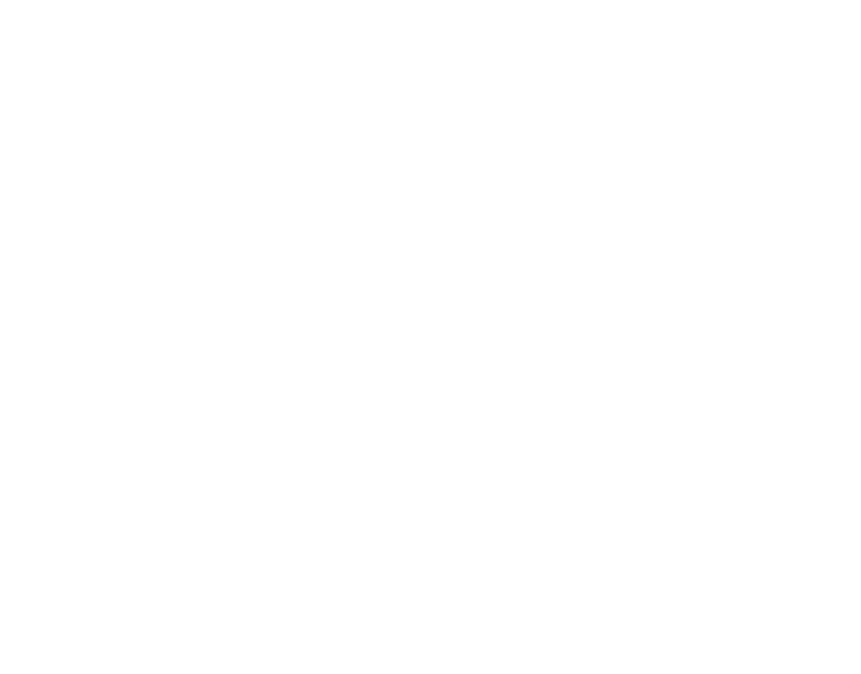
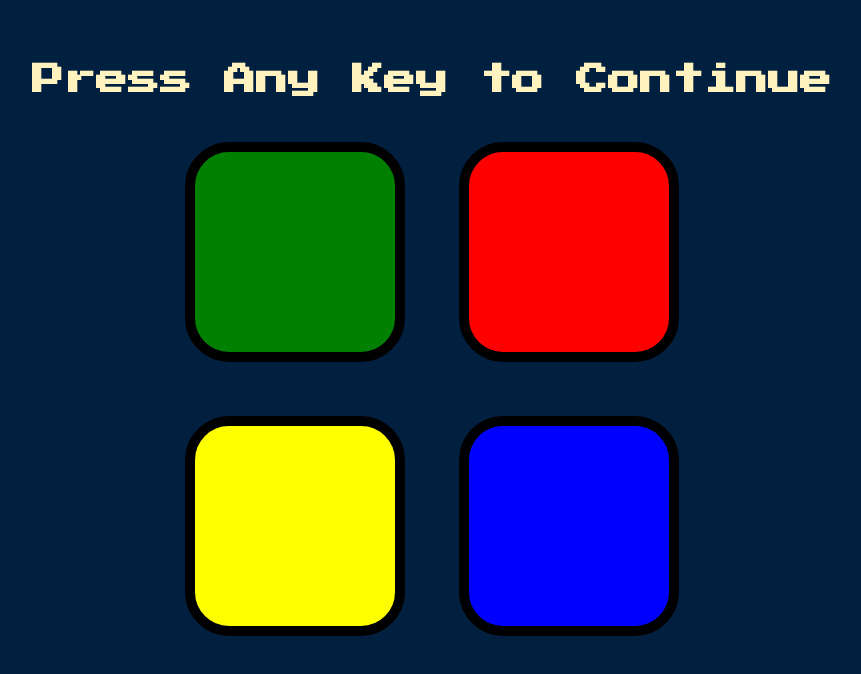
Before and after one commit to sahaldos1/follow-along-game, a plain HTML site: page index.html in a window 1280 px wide. Shown: the whole page, without its empty margins (208-1069 px from the left). Drawn offline with Linux system fonts and the light colour scheme.

Commit message:
set up html and style

```diff
--- a/index.html
+++ b/index.html
@@ -10,5 +10,29 @@
       rel="stylesheet"
     />
   </head>
-  <body></body>
+  <body>
+    <h1 id="title">Press Any Key to Continue</h1>
+
+    <section id="buttons">
+      <div class="container">
+        <div class="row">
+          <div type="button" id="green" class="btn green">
+
+          </div>
+
+          <div type="button" id="red" class="btn red">
+
+        </div>
+
+        <div class="row">
+          <div type="button" id="yellow" class="btn yellow">
+
+          </div>
+
+          <div type="button" id="blue" class="btn blue">
+
+        </div>
+      </div>
+    </section>
+  </body>
 </html>
--- a/style.css
+++ b/style.css
@@ -0,0 +1,51 @@
+body {
+  text-align: center;
+  background-color: #011f3f;
+  margin: 5%;
+}
+
+#title {
+  color: #fef2bf;
+  font-family: "Press Start 2P", cursive;
+}
+
+.container {
+  display: block;
+  width: 50%;
+  margin: auto;
+}
+
+.btn {
+  margin: 25px;
+  display: inline-block;
+  height: 200px;
+  width: 200px;
+  border: 10px solid black;
+  border-radius: 20%;
+}
+
+.game-over {
+  background-color: red;
+  opacity: 0.8;
+}
+
+.red {
+  background-color: red;
+}
+
+.green {
+  background-color: green;
+}
+
+.blue {
+  background-color: blue;
+}
+
+.yellow {
+  background-color: yellow;
+}
+
+.pressed {
+  box-shadow: 0 0 20px white;
+  background-color: grey;
+}
```
